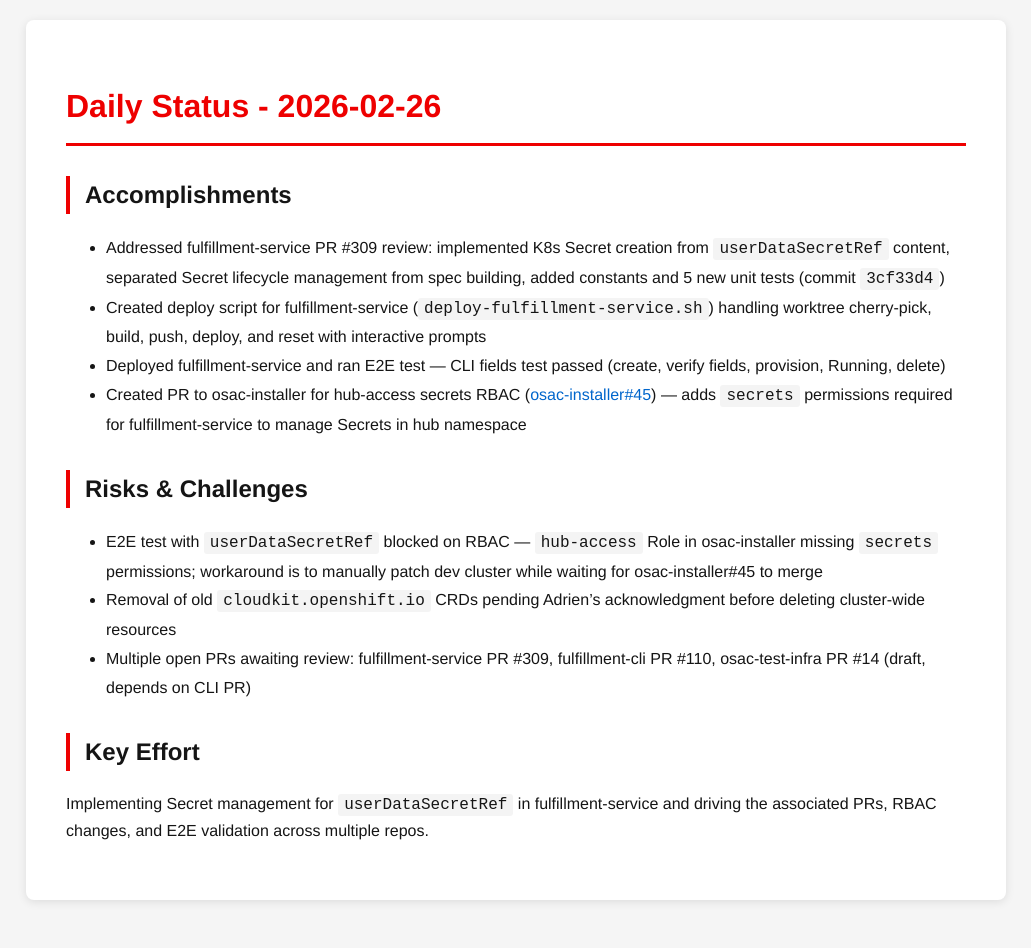
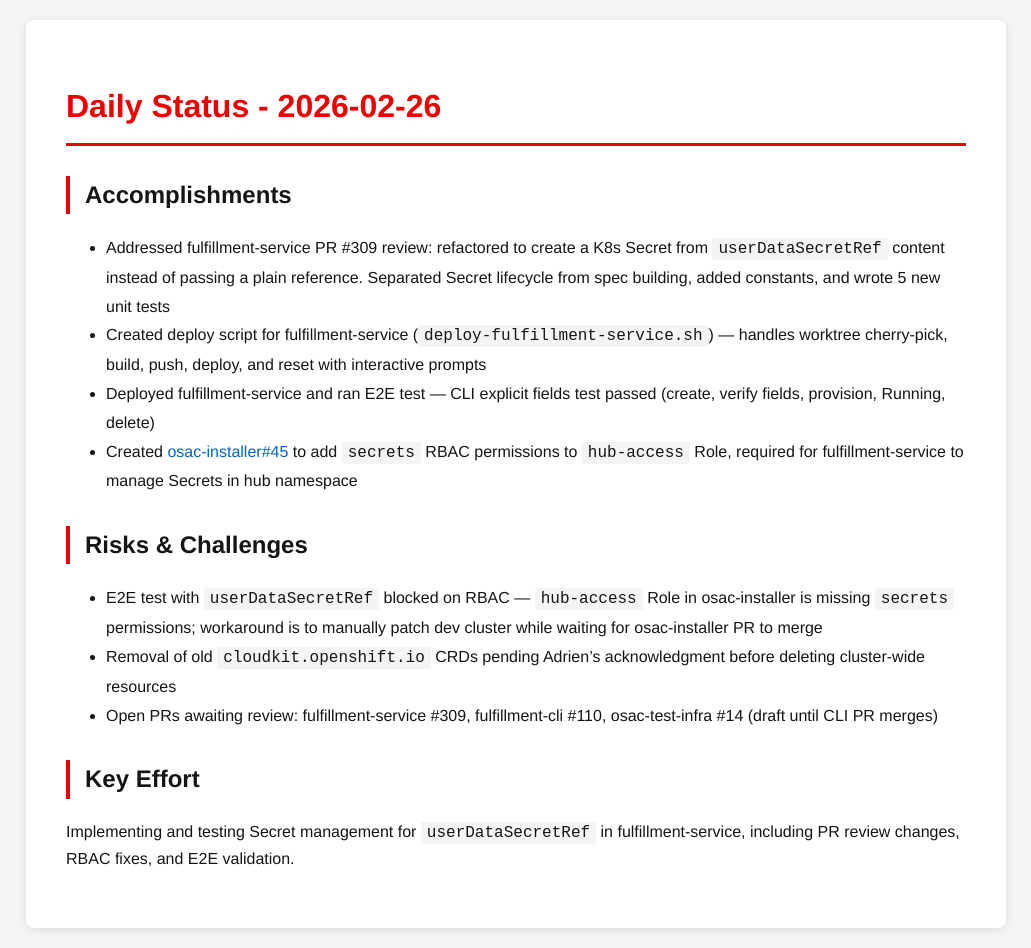
Before and after one commit to tzvatot/daily-status, a Jekyll site: the page built from 2026-02-26.md, in a window 1280 px wide. Shown: the whole page, without its empty margins (124-1155 px from the left). Built offline with Jekyll 4.4.1, drawn with Linux system fonts in a browser that asks for light colours; before the commit the page ends 920 px from its top, so only the background shows below that.

Commit message:
Daily status update - 2026-02-26

```diff
--- a/2026-02-26.md
+++ b/2026-02-26.md
@@ -7,15 +7,15 @@ date: 2026-02-26
 # Daily Status - 2026-02-26
 
 ## Accomplishments
-- Addressed fulfillment-service PR #309 review: implemented K8s Secret creation from `userDataSecretRef` content, separated Secret lifecycle management from spec building, added constants and 5 new unit tests (commit `3cf33d4`)
-- Created deploy script for fulfillment-service (`deploy-fulfillment-service.sh`) handling worktree cherry-pick, build, push, deploy, and reset with interactive prompts
-- Deployed fulfillment-service and ran E2E test — CLI fields test passed (create, verify fields, provision, Running, delete)
-- Created PR to osac-installer for hub-access secrets RBAC ([osac-installer#45](https://github.com/osac-project/osac-installer/pull/45)) — adds `secrets` permissions required for fulfillment-service to manage Secrets in hub namespace
+- Addressed fulfillment-service PR #309 review: refactored to create a K8s Secret from `userDataSecretRef` content instead of passing a plain reference. Separated Secret lifecycle from spec building, added constants, and wrote 5 new unit tests
+- Created deploy script for fulfillment-service (`deploy-fulfillment-service.sh`) — handles worktree cherry-pick, build, push, deploy, and reset with interactive prompts
+- Deployed fulfillment-service and ran E2E test — CLI explicit fields test passed (create, verify fields, provision, Running, delete)
+- Created [osac-installer#45](https://github.com/osac-project/osac-installer/pull/45) to add `secrets` RBAC permissions to `hub-access` Role, required for fulfillment-service to manage Secrets in hub namespace
 
 ## Risks & Challenges
-- E2E test with `userDataSecretRef` blocked on RBAC — `hub-access` Role in osac-installer missing `secrets` permissions; workaround is to manually patch dev cluster while waiting for osac-installer#45 to merge
+- E2E test with `userDataSecretRef` blocked on RBAC — `hub-access` Role in osac-installer is missing `secrets` permissions; workaround is to manually patch dev cluster while waiting for osac-installer PR to merge
 - Removal of old `cloudkit.openshift.io` CRDs pending Adrien's acknowledgment before deleting cluster-wide resources
-- Multiple open PRs awaiting review: fulfillment-service PR #309, fulfillment-cli PR #110, osac-test-infra PR #14 (draft, depends on CLI PR)
+- Open PRs awaiting review: fulfillment-service #309, fulfillment-cli #110, osac-test-infra #14 (draft until CLI PR merges)
 
 ## Key Effort
-Implementing Secret management for `userDataSecretRef` in fulfillment-service and driving the associated PRs, RBAC changes, and E2E validation across multiple repos.
+Implementing and testing Secret management for `userDataSecretRef` in fulfillment-service, including PR review changes, RBAC fixes, and E2E validation.
```
